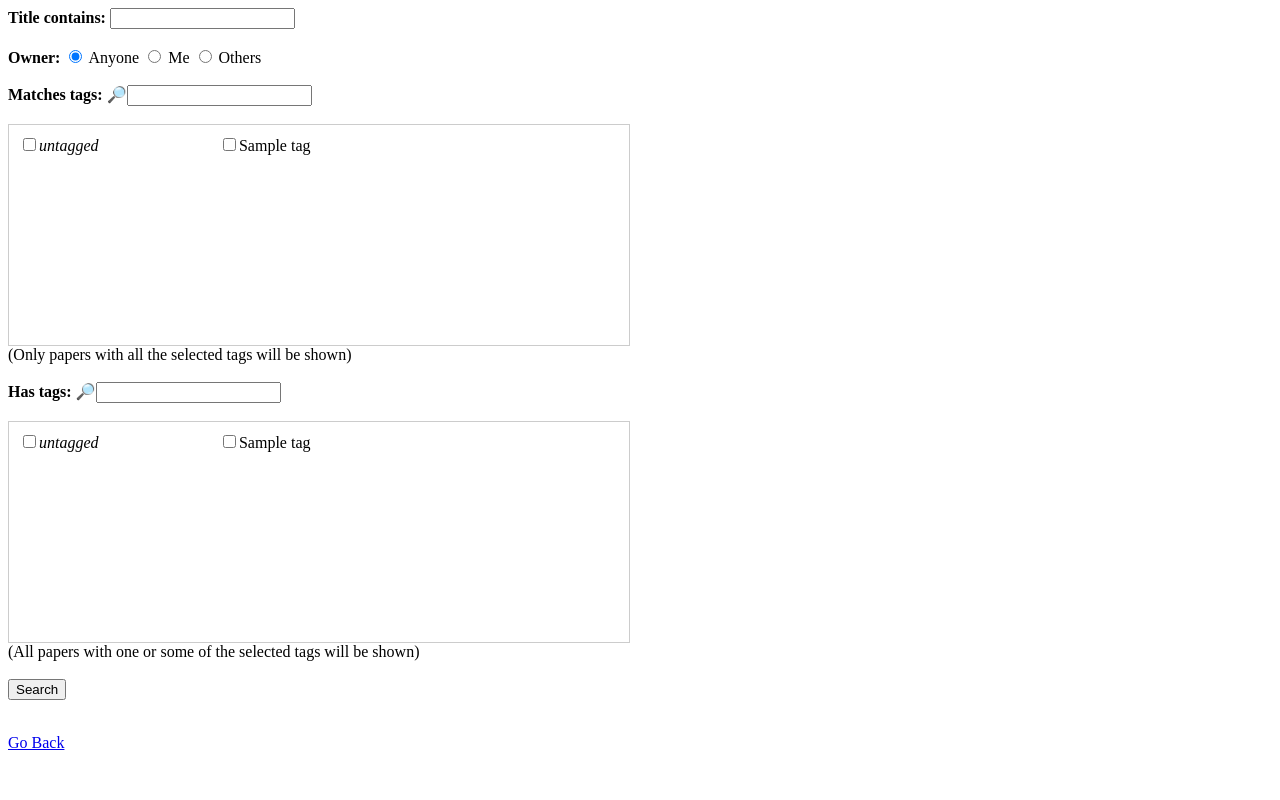
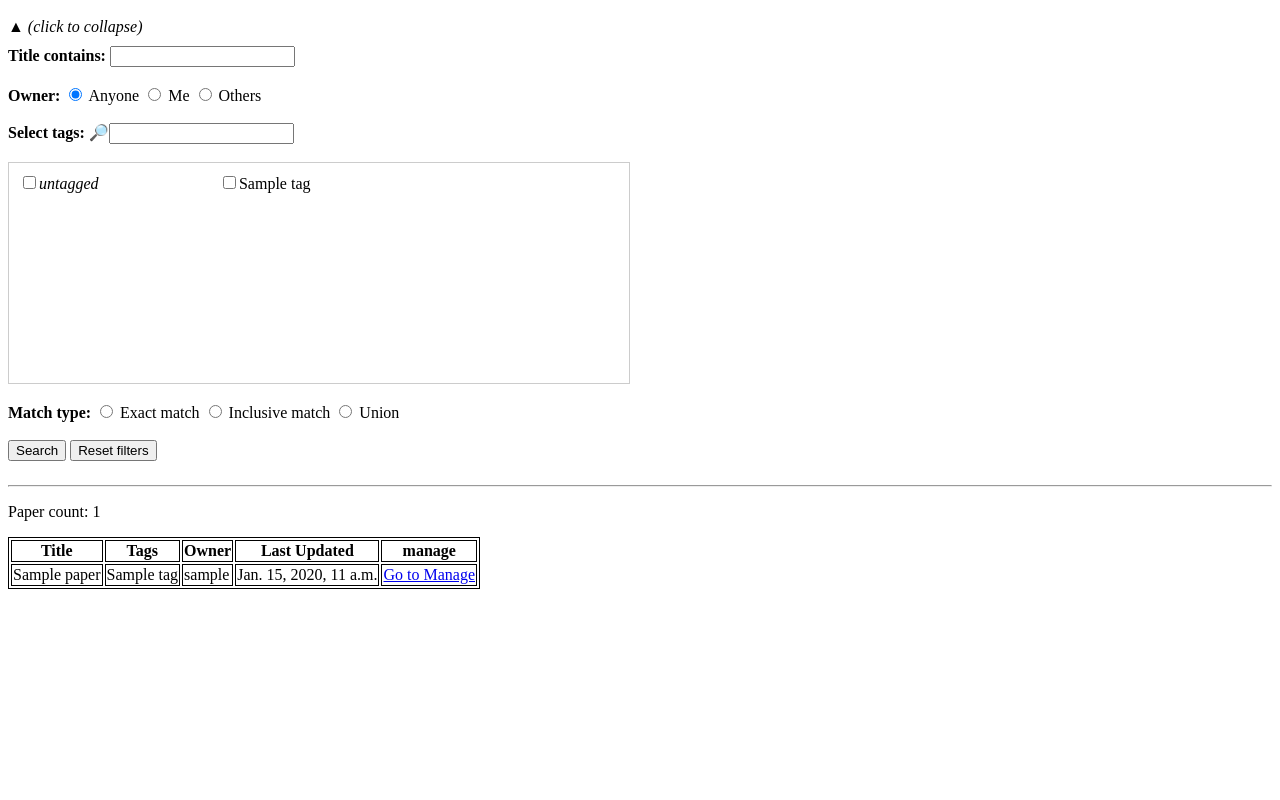
Before and after one commit to JunchengDong0421/SakanaRM, a Django app: page /search in a window 1280 px wide. Run offline with Django 4.2, Linux system fonts and the light colour scheme; a user stored in the database is signed in; tables that the repository leaves empty hold one stand-in row (values such as "Sample post").

Commit message:
Implement search

```diff
--- a/templates/core/search.html
+++ b/templates/core/search.html
@@ -21,163 +21,249 @@
             box-sizing: border-box;
         }
 
+        table, th, td {
+            border: 1px solid black;
+        }
+
+        .filters-container {
+            overflow: hidden;
+            transition: max-height 0.3s ease-out;
+        }
+
+        .filters-container.collapsed {
+            max-height: 0;
+        }
+
+        .filters-container.expanded {
+            max-height: 500px;
+        }
+
+        .toggle-button {
+            cursor: pointer;
+            display: inline-block;
+            margin: 10px 0;
+        }
+
         .disabled-checkbox {
             pointer-events: none;
-            opacity: 0.6;
-            color: grey;
+            opacity: 0.5;
+            color: #ccc;
         }
-
-        .disabled-container {
-            color: grey;
-            opacity: 0.6;
+        .disabled-label {
+            color: #ccc;
         }
     </style>
 {% endblock %}
 
 {% block content %}
-    <form method="get" action="{% url 'core:search-result' %}" target="_blank" enctype="multipart/form-data"
-          id="search-form">
+    {% load custom_filters %}
+    <div class="toggle-button">
+        <span id="toggle-filters">&#x25B2; <i>(click to collapse)</i></span>
+    </div>
+    <div class="filters-container expanded" id="filters-container">
         <label><b>Title contains:</b>
-            <input type="text" name="title"/>
+            <input type="text" name="title-filter" id="title-filter"/>
         </label>
         <br><br>
 
         <label>
             <b>Owner: </b>
-            <input type="radio" name="owner" value="anyone" checked>
+            <input type="radio" name="owner-filter" value="anyone" checked>
             Anyone
         </label>
         <label>
-            <input type="radio" name="owner" value="me">
+            <input type="radio" name="owner-filter" value="me">
             Me
         </label>
         <label>
-            <input type="radio" name="owner" value="others">
+            <input type="radio" name="owner-filter" value="others">
             Others
         </label>
         <br><br>
 
-        <div class="t-container1">
-            <b>Matches tags:</b> <label>&#x1F50E;&#xFE0F;<input id="search1" type="search"></label>
+        <b>Select tags:</b> <label>&#x1F50E;&#xFE0F;<input id="search-bar" type="search"></label>
         <br><br>
-            <div class="scrollable-checkboxes" id="t-contain">
-                <label><input type="checkbox" id="untagged-checkbox" name="tags-contain"
-                              value="untagged;"><i>untagged</i></label>
+        <div class="scrollable-checkboxes" id="t-filter">
+            <label><input type="checkbox" id="untagged-checkbox" name="tags-filter"
+                          value="-1"><i>untagged</i></label>
             {% for t in tags %}
-                    <label><input type="checkbox" class="tag-checkbox" name="tags-contain"
-                                  value="{{ t.name }}">{{ t.name }}</label>
+                <label><input type="checkbox" class="tag-checkbox" name="tags-filter"
+                              value="{{ t.id }}">{{ t.name }}</label>
             {% endfor %}
         </div>
-            (Only papers with all the selected tags will be shown)
+        <br>
+
+        <label>
+            <b>Match type: </b>
+            <input type="radio" class="match-filter" name="match-filter" value="exact" id="exact">
+            Exact match
+        </label>
+        <label>
+            <input type="radio" class="match-filter" name="match-filter" value="inclusive">
+            Inclusive match
+        </label>
+        <label>
+            <input type="radio" class="match-filter" name="match-filter" value="union">
+            Union
+        </label>
         <br><br>
+        <button id="search">Search</button>
+        <button id="reset">Reset filters</button>
+        <p id="err-msg" style="color: red"></p>
     </div>
 
-        <div class="t-container2">
-            <b>Has tags:</b> <label>&#x1F50E;&#xFE0F;<input id="search2" type="search"></label>
-            <br><br>
-            <div class="scrollable-checkboxes" id="t-in">
-                <label><input type="checkbox" class="tag-checkbox" name="tags-in"
-                              value="untagged;"><i>untagged</i></label>
-                {% for t in tags %}
-                    <label><input type="checkbox" class="tag-checkbox" name="tags-in" value="{{ t.name }}">{{ t.name }}
-                    </label>
+    <hr>
+    <div class="table-container">
+        <p id="paper-count">Paper count: {{ papers.count }}</p>
+        <table class="result-table">
+            <thead>
+                <tr>
+                    <th>Title</th>
+                    <th>Tags</th>
+                    <th>Owner</th>
+                    <th>Last Updated</th>
+                    <th>manage</th>
+                </tr>
+            </thead>
+            <tbody id="results-body">
+                {% for p in papers %}
+                    <tr>
+                        <td>{{ p.title }}</td>
+                        <td>{{ p|join_tags:", " }}</td>
+                        <td>{{ p.owner.auth_user.username }}</td>
+                        <td>{{ p.last_modified }}</td>
+                        <td><a href="{% url 'core:paper-detail' p.id %}" target="_blank">Go to Manage</a></td>
+                    </tr>
                 {% endfor %}
+            </tbody>
+        </table>
     </div>
-            (All papers with one or some of the selected tags will be shown)
-            <br><br>
-        </div>
-
-        <button type="submit">Search</button>
-    </form>
-
-    <p id="err-msg" style="color: red"></p>
-    <br>
-    <a id="back" href="#">Go Back</a><br>
 
     <script>
         $(document).ready(() => {
-            // search for tags in "Matches Tags"
-            $('#search1').on('input', function () {
-                var searchValue = $(this).val().toLowerCase();
-                $('#t-contain input[type="checkbox"]').each(function () {
-                    var tagName = $(this).val().toLowerCase();
-                    if (tagName.includes(searchValue)) {
-                        $(this).parent().show();
+            var searchURL = "{% url 'core:search-result' %}";
+            var errMsg = $("#err-msg");
+
+            // toggle filters button
+            $("#toggle-filters").click(function () {
+                var filtersContainer = $("#filters-container");
+                if (filtersContainer.hasClass("collapsed")) {
+                    filtersContainer.removeClass("collapsed").addClass("expanded");
+                    $("#toggle-filters").html("&#x25B2; <i>(click to collapse)</i>"); // Up arrow
                 } else {
-                        $(this).parent().hide();
-                    }
-                });
-            });
-
-            // search for tags in "Has Tags"
-            $('#search2').on('input', function () {
-                var searchValue = $(this).val().toLowerCase();
-                $('#t-in input[type="checkbox"]').each(function () {
-                    var tagName = $(this).val().toLowerCase();
-                    if (tagName.includes(searchValue)) {
-                        $(this).parent().show();
-                    } else {
-                        $(this).parent().hide();
-                    }
-                });
-            });
-
-            // disable checkboxes in one group if one or more are checked in one group
-            const tagContains = $('#t-contain .tag-checkbox');
-            const tagIn = $('#t-in .tag-checkbox');
-            const untaggedTagContains = $('#untagged-checkbox');
-            const container1 = $('.t-container1');
-            const container2 = $('.t-container2');
-
-            function updateCheckboxStates() {
-                const isTagContainsChecked = tagContains.is(':checked');
-                const isTagInChecked = tagIn.is(':checked');
-
-                if (isTagContainsChecked) {
-                    tagIn.prop('disabled', true).closest('label').addClass('disabled-checkbox');
-                    container2.addClass('disabled-container');
-                } else {
-                    tagIn.prop('disabled', false).closest('label').removeClass('disabled-checkbox');
-                    container2.removeClass('disabled-container');
-                }
-
-                if (isTagInChecked) {
-                    tagContains.prop('disabled', true).closest('label').addClass('disabled-checkbox');
-                    untaggedTagContains.prop('disabled', true).closest('label').addClass('disabled-checkbox');
-                    container1.addClass('disabled-container');
-                } else {
-                    tagContains.prop('disabled', false).closest('label').removeClass('disabled-checkbox');
-                    untaggedTagContains.prop('disabled', false).closest('label').removeClass('disabled-checkbox');
-                    container1.removeClass('disabled-container');
-                }
-            }
-
-            tagContains.on('change', updateCheckboxStates);
-            tagIn.on('change', updateCheckboxStates);
-
-            // disable other boxes when "untagged" is selected in "Matches Tags", no need to do so for "Has Tags"
-            untaggedTagContains.change(function () {
-                if ($(this).is(':checked')) {
-                    // don't uncheck other boxes (in case of a misclick or something), just disable them
-                    $('.tag-checkbox').prop('disabled', true)
-                        .parent().addClass('disabled-checkbox');
-                    // also grey out has tags search box
-                    container2.addClass('disabled-container');
-                } else {
-                    $('.tag-checkbox').prop('disabled', false)
-                        .parent().removeClass('disabled-checkbox');
-                    container2.removeClass('disabled-container');
+                    filtersContainer.removeClass("expanded").addClass("collapsed");
+                    $("#toggle-filters").html("&#x25BC; <i>(click to expand)</i>"); // Down arrow
                 }
             });
 
-            // go back or redirect to home link
-            $("#back").click(e => {
-                e.preventDefault();
-                if (window.history.length > 1) {
-                    window.history.back();
+            // reset filters to default, do not update table
+            $("#reset").click(function () {
+                var tagCheckbox = $(".tag-checkbox");
+                var untaggedBox = $("#untagged-checkbox");
+                $("#title-filter").val(""); // Clear title filter input
+                $("input[name='owner-filter'][value='anyone']").prop('checked', true); // Set 'anyone' radio checked
+                $("input[name='tags-filter']").prop('checked', false); // Uncheck all tags filter checkboxes
+                $("input[name='match-filter']").prop('checked', false); // Uncheck all match type radios
+                $("#search").val(""); // Clear search input for tags
+                errMsg.text(""); // Clear error message
+
+                // Re-enable all checkboxes
+                tagCheckbox.prop('disabled', false);
+                untaggedBox.prop('disabled', false);
+                tagCheckbox.removeClass("disabled-checkbox");
+                untaggedBox.removeClass("disabled-checkbox");
+            });
+
+            // grey out other checkboxes when untagged and exact match are selected at the same time
+            $(".match-filter").change(function () {
+                var tagCheckbox = $(".tag-checkbox");
+                var exactChecked = $("#exact").prop('checked');
+                var untaggedChecked = $("#untagged-checkbox").prop('checked');
+
+                if (exactChecked && untaggedChecked) {
+                    tagCheckbox.not("#untagged-checkbox").prop('disabled', true);
+                    tagCheckbox.not("#untagged-checkbox").addClass("disabled-checkbox");
+                    tagCheckbox.not("#untagged-checkbox").parent().addClass("disabled-label");
                 } else {
-                    window.location.href = "{% url 'core:index' %}";
+                    tagCheckbox.prop('disabled', false);
+                    tagCheckbox.removeClass("disabled-checkbox");
+                    tagCheckbox.parent().removeClass("disabled-label");
                 }
+            });
+
+            $("#untagged-checkbox").change(function () {
+                var tagCheckbox = $(".tag-checkbox");
+                var exactChecked = $("#exact").prop('checked');
+                var untaggedChecked = $(this).prop('checked');
+
+                if (exactChecked && untaggedChecked) {
+                    tagCheckbox.not("#untagged-checkbox").prop('disabled', true);
+                    tagCheckbox.not("#untagged-checkbox").addClass("disabled-checkbox");
+                    tagCheckbox.not("#untagged-checkbox").parent().addClass("disabled-label");
+                } else {
+                    tagCheckbox.prop('disabled', false);
+                    tagCheckbox.removeClass("disabled-checkbox");
+                    tagCheckbox.parent().removeClass("disabled-label");
+                }
+            });
+
+            // Filter event (search and update table)
+            $("#search").click(function () {
+                var titleFilter = $("#title-filter").val();
+                var ownerFilter = $("input[name='owner-filter']:checked").val();
+                var tagsFilter = [];
+                $("input[name='tags-filter']:checked").each(function () {
+                    tagsFilter.push($(this).val());
+                });
+                var matchFilter = $("input[name='match-filter']:checked").val();
+
+                // Clear previous error messages and check for restrictions
+                errMsg.text('');
+                if (tagsFilter.length > 0 && !matchFilter) {
+                    errMsg.text("Error: Please select a match type.");
+                    return;
+                }
+
+                var formData = new FormData();
+                formData.append('title', titleFilter);
+                formData.append('owner', ownerFilter);
+                tagsFilter.forEach(function(t) {
+                    formData.append('tags', t);
+                });
+                formData.append('match', matchFilter);
+                formData.append('csrfmiddlewaretoken', '{{ csrf_token }}');
+
+                $.ajax({
+                    url: searchURL,
+                    type: 'POST',
+                    data: formData,
+                    processData: false,
+                    contentType: false,
+                    success: res => {
+                        if (res.status === 0) {
+                            errMsg.text('');
+                            // Update table
+                            var resultsBody = $("#results-body");
+                            resultsBody.empty();
+                            res.papers.forEach(p => {
+                                var newRow = `
+                                    <tr>
+                                        <td>${p.title}</td>
+                                        <td>${p.tags}</td>
+                                        <td>${p.owner}</td>
+                                        <td>${p.last_modified}</td>
+                                        <td><a href="/core/paper-detail/${p.id}" target="_blank">Go to Manage</a></td>
+                                    </tr>
+                                `;
+                                resultsBody.append(newRow);
+                            });
+
+                            $("#paper-count").text("Paper count: " + res.papers.length);
+                        } else {
+                            errMsg.text("Error: " + res.err_msg);
+                        }
+                    }
+                });
             });
         })
     </script>
```
Lines whose indentation alone changed are shown as unchanged.
